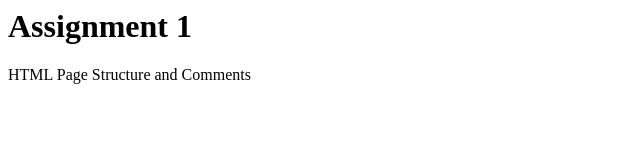
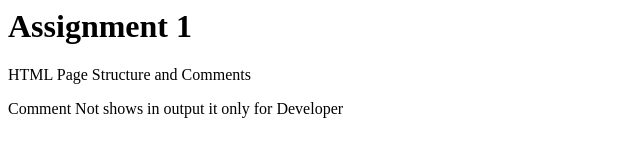
Before and after one commit to prateek-mishra-001/WDW_0288, a plain HTML site: page Web Designing Workshop Assignment/Assignment 1/Assignment 1.html in a window 1280 px wide. Shown: the whole page, without its empty margins (0-640 px from the left). Drawn offline with Linux system fonts and the light colour scheme.

Commit message:
Add somthing About Comment

```diff
--- a/Web Designing Workshop Assignment/Assignment 1/Assignment 1.html
+++ b/Web Designing Workshop Assignment/Assignment 1/Assignment 1.html
@@ -6,5 +6,6 @@
         <H1>Assignment 1</H1>
         <p>HTML Page Structure and Comments</p>
         <!-- this is Assignment 1 html code -->
+         <p>Comment Not shows in output it only for Developer</p>
     </body>
 </html>
```
